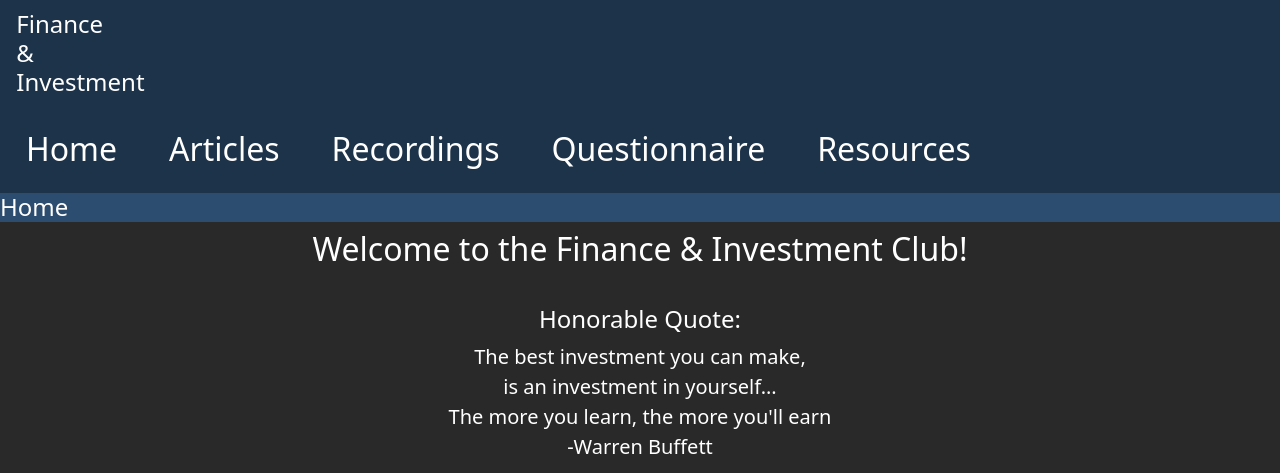
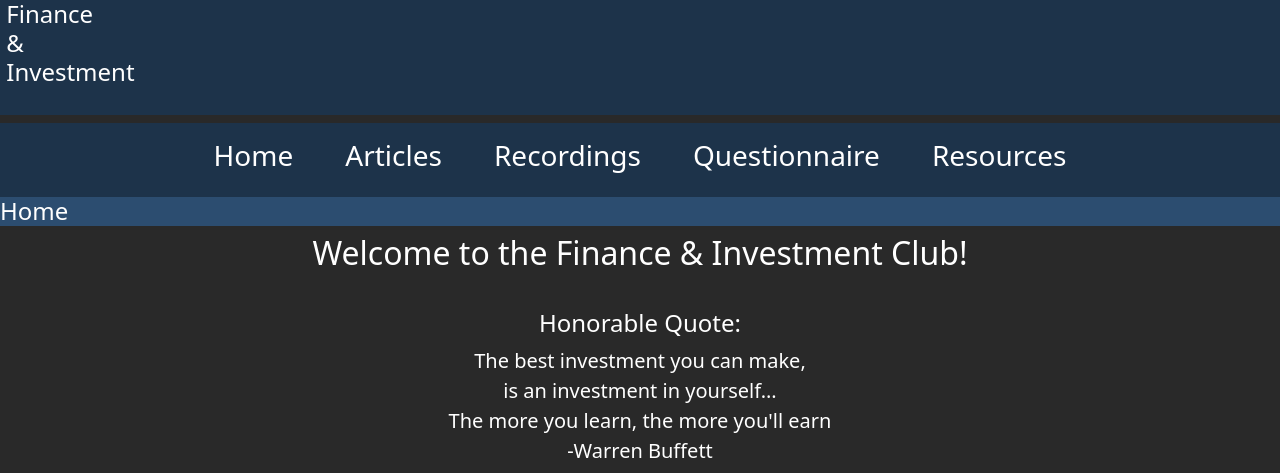
Before and after one commit to adri-mac/can-fin-club, a plain HTML site: page index.html in a window 1280 px wide. Shown: the top 473 px of the page. Drawn offline with nearby package versions, Linux system fonts and the light colour scheme.

Commit message:
Header changes

```diff
--- a/index.html
+++ b/index.html
@@ -124,23 +124,21 @@
 
 <body>
 
-    <header>
-        <div class="header">
-            <div class = "headerTitle">
-                <h4>&nbsp;Finance<br>&nbsp;&<br>&nbsp;Investment</h4>
+    <header style="background-color: #1D334A;">
+
+                <h4 style="color: white;">&nbsp;Finance<br>&nbsp;&<br>&nbsp;Investment<br>&nbsp</h4>
             </div>
         </div>
 
     </header>
 
-    <nav>
-        <div class="header">
-            <table style = position:relative;  >
-                <th><h2><a href="https://adri-mac.github.io/can-fin-club/index.html">Home</a></h2></th>
-                <th><h2><a href="https://adri-mac.github.io/can-fin-club/Articles.html">Articles</a></h2></th>
-                <th><h2><a href="https://adri-mac.github.io/can-fin-club/Recordings.html">Recordings</a></h2></th>
-                <th><h2><a href="https://adri-mac.github.io/can-fin-club/Questionnaire.html">Questionnaire</a></h2></th>
-                <th><h2><a href="https://adri-mac.github.io/can-fin-club/Resources.html">Resources</a></h2></th>
+    <nav style="background-color: #1D334A;">
+            <table align = "center">
+                <th><h3><a href="index.html">Home</a></h3></th>
+                <th><h3><a href="Articles.html">Articles</a></h3></th>
+                <th><h3><a href="Recordings.html">Recordings</a></h3></th>
+                <th><h3><a href="Questionnaire.html">Questionnaire</a></h3></th>
+                <th><h3><a href="Resources.html">Resources</a></h3></th>
             </table>
     </div>
     </nav>
@@ -193,9 +191,9 @@
 <footer>
 <footer style="background-color:white;">
 </footer><div class="footer">
-        <h4>Contact:&nbsp;&nbsp;&nbsp;</h4>
-        <p>Email: fandiclubcan@my.smccd.edu&nbsp;&nbsp;&nbsp;</p>
-        <p>Meeting Dates and Hours:&nbsp;&nbsp;&nbsp;<br>Tuesdays 8:30 pm&nbsp;&nbsp;&nbsp;</p>
+        <h4>Contact&nbsp;&nbsp;&nbsp;&nbsp;</h4>
+        <p>Email: fandiclubcan@my.smccd.edu&nbsp;&nbsp;&nbsp;&nbsp;</p>
+        <p>Meeting Dates and Hours&nbsp;&nbsp;&nbsp;&nbsp;<br>Tuesdays 8:30 pm&nbsp;&nbsp;&nbsp;&nbsp;</p>
         <p><a href="https://smccd.zoom.us/j/89860497417">Zoom Link Here</a></p>
 	</footer>
 
```
